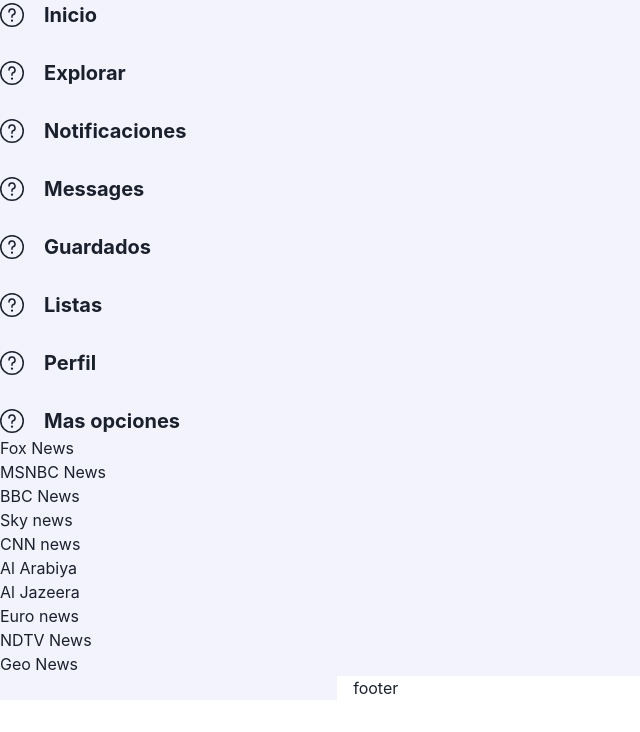
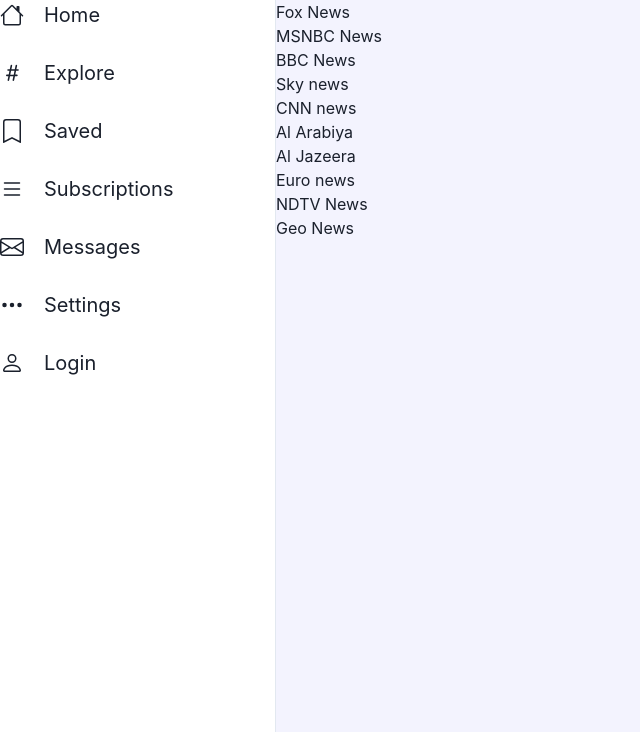
Before and after one commit to matifandy8/News-page, a Next.js app: page / in a window 1280 px wide. Shown: the top 732 px of the page, without its empty margins (0-640 px from the left). Built offline with nearby package versions, Linux system fonts and the light colour scheme.

Commit message:
add sidebar

```diff
--- a/components/layout/footer.tsx
+++ /dev/null
@@ -1,12 +0,0 @@
-import { Text,Container } from "@chakra-ui/react"
-
-
-const Footer = (): JSX.Element => {
-  return (
-    <Container bg="white.100" >
-      <Text>footer</Text>
-    </Container>
-  );
-};
-
-export default Footer;
--- a/components/layout/sidebar.tsx
+++ b/components/layout/sidebar.tsx
@@ -16,6 +16,8 @@
   BsBookmarkFill,
   BsPersonFill,
 } from "react-icons/bs";
+import { useRouter } from 'next/router'
+
 
 interface ListLink {
   href: string;
@@ -27,21 +29,27 @@
 const LINKS: ListLink[] = [
   {
     href: "/home",
-    text: "Inicio",
+    text: "Home",
     activeIcon: BsHouseFill,
     inactiveIcon: BsHouse,
   },
   {
     href: "/explore",
-    text: "Explorar",
+    text: "Explore",
     activeIcon: BsHash,
     inactiveIcon: BsHash,
   },
   {
-    href: "/notifications",
-    text: "Notificaciones",
-    activeIcon: BsBellFill,
-    inactiveIcon: BsBell,
+    href: "/saved",
+    text: "Saved",
+    activeIcon: BsBookmarkFill,
+    inactiveIcon: BsBookmark,
+  },
+  {
+    href: "/subscriptions",
+    text: "Subscriptions",
+    activeIcon: BsList,
+    inactiveIcon: BsList,
   },
   {
     href: "/messages",
@@ -50,35 +58,24 @@
     inactiveIcon: BsEnvelope,
   },
   {
-    href: "/bookmarks",
-    text: "Guardados",
-    activeIcon: BsBookmarkFill,
-    inactiveIcon: BsBookmark,
+    href: "/settings",
+    text: "Settings",
+    activeIcon: BsThreeDots,
+    inactiveIcon: BsThreeDots,
   },
   {
-    href: "/lists",
-    text: "Listas",
-    activeIcon: BsList,
-    inactiveIcon: BsList,
-  },
-  {
-    href: "/profile",
-    text: "Perfil",
+    href: "/login",
+    text: "Login",
     activeIcon: BsPersonFill,
     inactiveIcon: BsPerson,
-  },
-  {
-    href: "/options",
-    text: "Mas opciones",
-    activeIcon: BsThreeDots,
-    inactiveIcon: BsThreeDots,
   },
 ];
 
 const Sidebar: React.FC<StackProps> = (props) => {
+  const router = useRouter()
 
   return (
-    <Stack fontSize="xl" fontWeight="bold" spacing={7} width="100%" {...props}>
+    <Stack borderRadius="5px" bg="white.100" fontSize="xl"  spacing={7} width="20%" {...props}>
       {LINKS.map((link) => (
         <a key={link.href} >
           <Stack
@@ -87,6 +84,7 @@
             spacing={5}
           >
             <Icon
+              as={router.pathname === link.href ? link.activeIcon : link.inactiveIcon}
               height={6}
               width={6}
             />
--- a/pages/_app.tsx
+++ b/pages/_app.tsx
@@ -1,4 +1,4 @@
-import { ChakraProvider } from "@chakra-ui/react"
+import { ChakraProvider,Container } from "@chakra-ui/react"
 import theme from "../theme"
 
 import Head from 'next/head'
@@ -6,7 +6,7 @@
 
 function MyApp({ Component, pageProps }: AppProps) {
   return (
-    <>
+    <Container height="100vh">
     <Head>
     <title>News-Page</title>
     <meta name="description" content="Generated by create next app" />
@@ -15,7 +15,7 @@
     <ChakraProvider theme={theme}>
       <Component {...pageProps} />
     </ChakraProvider>
-    </>
+    </Container>
   )
 }
 export default MyApp
--- a/pages/index.tsx
+++ b/pages/index.tsx
@@ -1,9 +1,8 @@
 import type { GetStaticProps, NextPage } from 'next'
-import { Text, Container} from "@chakra-ui/react"
+import { Text, Container,Stack,StackDivider,Box} from "@chakra-ui/react"
 import { Channel } from '../channels/type';
 import Listchannels from '../components/Listchannels';
 import Sidebar from '../components/layout/sidebar';
-import Footer from '../components/layout/footer';
 
 export const getStaticProps: GetStaticProps = async () => {
   const channels: Channel[] = await import("../channels/mock.json").then((res) => res.default);
@@ -13,9 +12,14 @@
 const Home: NextPage<{channels: Channel[]}> = ({channels}) =>{
   return (
     <Container bg="secondary.100" alignSelf="center" height="100%" maxWidth="container.xl" paddingX={0}>
-         <Sidebar/>
+      <Stack direction="row" divider={<StackDivider margin={0} />} height="100%" spacing={0}>
+        <Stack bg="white" justifyContent="space-between" maxWidth={275} width="100%">
+        <Sidebar/>
+        </Stack>
+        <Box width="100%">
         <Listchannels channels={channels}/>
-        <Footer/>
+        </Box>
+      </Stack>
     </Container>
   )
 }
```
